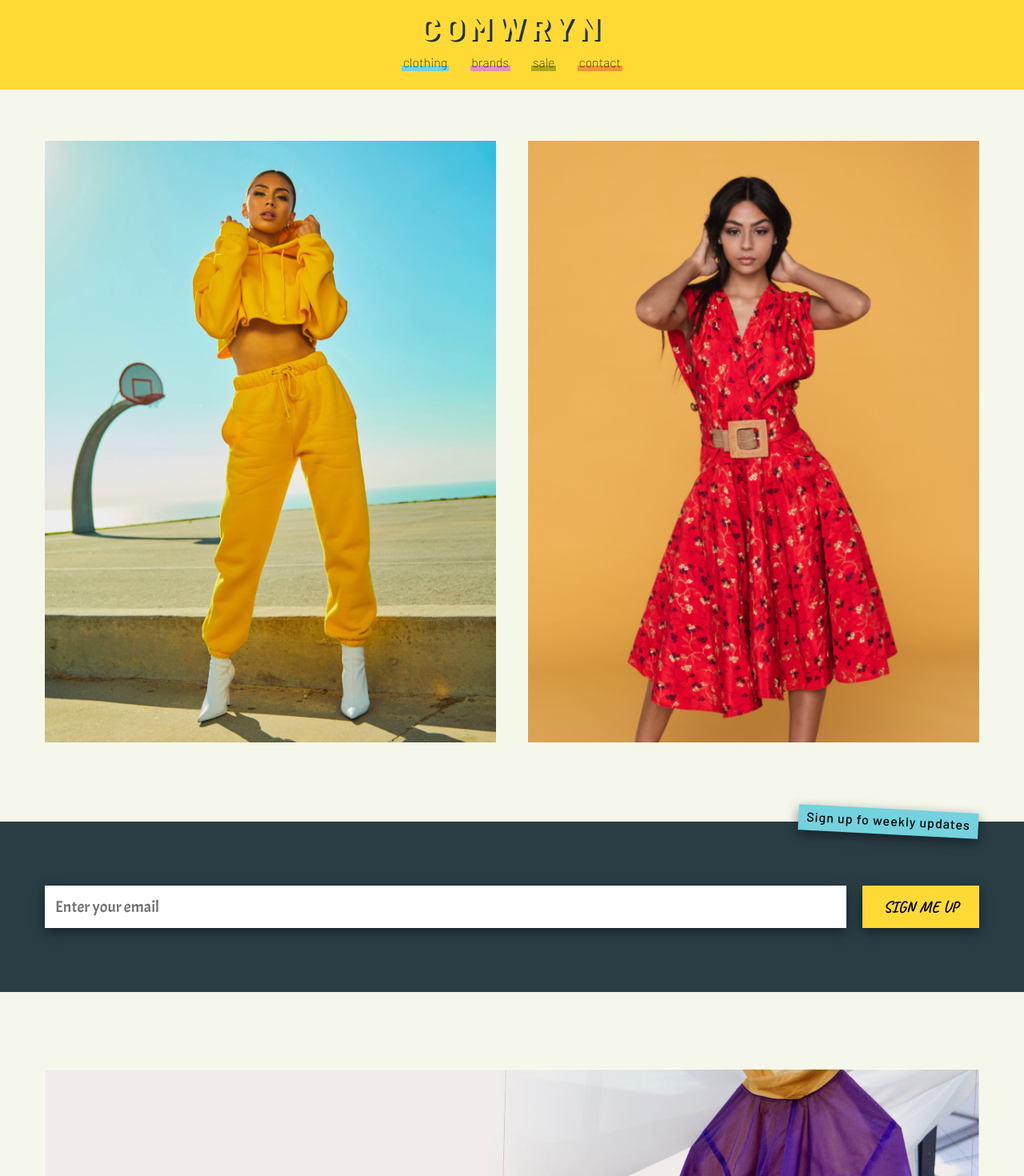
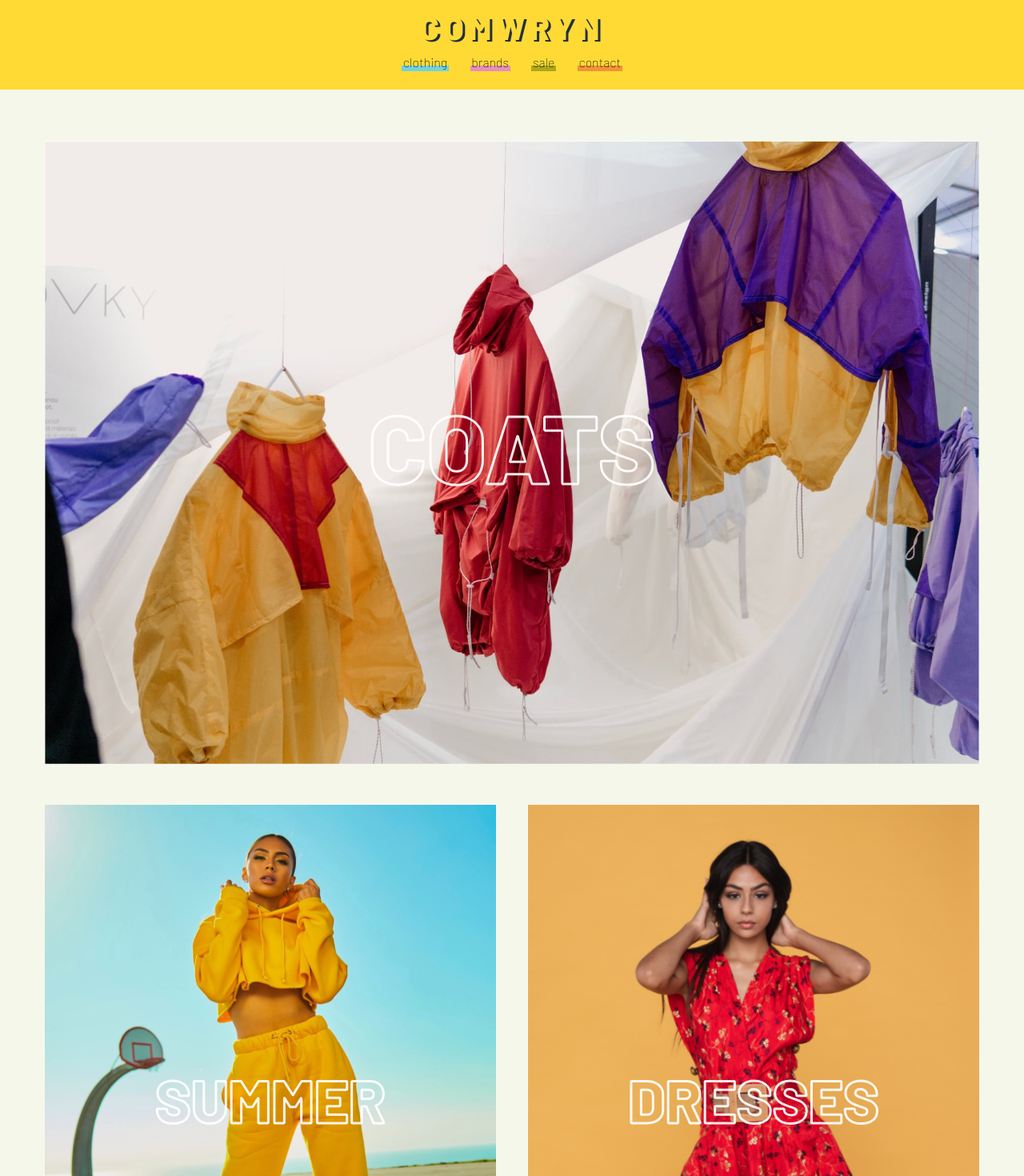
Before and after one commit to cameronteconway/store, a React (Create React App) app: page / in a window 1280 px wide. Shown: the top 1470 px of the page at 80% size. Built offline with nearby package versions, Linux system fonts and the light colour scheme; a web font is replaced by a local one.

Commit message:
webkit appearance update 1

```diff
--- a/src/components/App.css
+++ b/src/components/App.css
@@ -14,8 +14,6 @@
     --purple: #792359;
     --kakhi: #847b51;
     --white: #e9e8e8;
-    --cream: #fcf5c7;
-    --red: #fa9092;
     --twitter: #1da1f2;
     --youtube: #ff0000;
 }
@@ -42,8 +40,9 @@ section {
     padding: 3rem 0;
 }
 section:first-of-type {
-    padding-top: 40px;
+    padding-bottom: 0px;
 }
+
 section:last-of-type {
     padding-bottom: 4rem;
 }
--- a/src/components/App.js
+++ b/src/components/App.js
@@ -6,7 +6,6 @@ import Signup from './Signup';
 import Footer from './Footer';
 import SingleProduct from './SingleProduct';
 import DoubleProduct from './DoubleProduct';
-// import SocialSignup from './SocialSignup';
 
 import './App.css';
 import 'bootstrap-icons/font/bootstrap-icons.css';
@@ -18,11 +17,10 @@ const App = () => {
         <div>
             <Header />
             <main id='content'>
+                <SingleProduct data={singleProduct} />
+                {/* <Signup /> */}
                 <DoubleProduct data={doubleProduct} />
-                <Signup />
-                <SingleProduct data={singleProduct} />
-                {/* <SocialSignup /> */}
-                <Social />
+                {/* <Social /> */}
                 <Blogs data={blogsData} />
             </main>
             <Footer />
--- a/src/components/Blog.js
+++ b/src/components/Blog.js
@@ -11,7 +11,12 @@ const Blog = ({ content }) => {
                     {content.day} {content.month}, {content.year}
                 </span>
                 <p>{content.description}</p>
-                <a href={content.link} className='read-more'>
+                <a
+                    href={content.link}
+                    className='read-more'
+                    target='_blank'
+                    rel='noopener noreferrer'
+                >
                     Read More
                 </a>
                 <div className='blog-detail'>
--- a/src/components/DoubleProduct.css
+++ b/src/components/DoubleProduct.css
@@ -20,22 +20,26 @@
 }
 .double-product-container a.single-product .product-info {
     position: absolute;
-    display: none;
 }
 .double-product-container a.single-product:hover .product-info,
 .double-product-container a.single-product:focus .product-info {
     display: block;
 }
 .double-product-container a.single-product .product-info span {
-    font-family: 'Acme', sans-serif;
-    font-size: 65px;
-    filter: drop-shadow(0.05em 0.05em var(--secondary));
+    font-size: 60px;
     font-weight: 700;
-    color: var(--primary);
+    color: transparent;
     position: relative;
     top: -10px;
-    text-transform: lowercase;
+    text-transform: uppercase;
+    -webkit-text-stroke-width: 2px;
+    -webkit-text-stroke-color: var(--white);
+    mix-blend-mode: screen;
 }
+.double-product-container a.single-product:hover .product-info span {
+    color: var(--white);
+}
+
 .double-product-container .single-product .img-container img {
     width: 100%;
     height: auto;
@@ -50,6 +54,8 @@
 @media only screen and (min-width: 768px) {
     .double-product-container a.single-product .product-info span {
         font-size: 75px;
+        font-weight: 800;
+        -webkit-text-stroke-width: 3px;
     }
 }
 
--- a/src/components/Signup.css
+++ b/src/components/Signup.css
@@ -17,31 +17,31 @@
     row-gap: 20px;
 }
 .colour-block-signup form .input-box {
-    border: 1px solid white;
+    border: 1px solid var(--white);
     padding: 0.75rem 0.75rem;
     width: 450px;
     font-size: 20px;
     font-family: 'Acme', sans-serif;
     box-shadow: rgba(0, 0, 0, 0.45) 0px 5px 15px;
     width: 100%;
-    -webkit-appearance: none;
-    -webkit-border-radius: 0px;
+    appearance: none;
+    border-radius: 0px;
 }
 .colour-block-signup form .input-box:hover,
 .colour-block-signup form .input-box:focus {
     outline: 3px solid var(--primary);
 }
 .colour-block-signup form .submit-button {
-    border: 2px solid var(--primary);
+    border: 2px solid var(--olive);
     padding: 0.75rem 1.5rem;
-    background-color: var(--primary);
+    background-color: var(--olive);
     text-transform: uppercase;
     font-size: 20px;
     font-weight: bolder;
     font-family: 'Caveat', cursive;
     box-shadow: rgba(0, 0, 0, 0.45) 0px 5px 15px;
     -webkit-appearance: none;
-    -webkit-border-radius: 0px;
+    border-radius: 0px;
 }
 .colour-block-signup form .submit-button:hover,
 .colour-block-signup form .submit-button:focus {
@@ -53,12 +53,11 @@
 .weekly {
     position: absolute;
     top: -48px;
-    right: 17px;
     padding: 5px 10px 8px 10px;
     font-weight: 500;
     letter-spacing: 1px;
-    background-color: var(--cyan);
-    transform: rotate(3deg);
+    background-color: var(--orange);
+    transform: rotate(-3deg);
     box-shadow: rgba(0, 0, 0, 0.45) 0px 5px 15px;
 }
 
@@ -88,14 +87,7 @@
         width: 100%;
     }
     .colour-block-signup form .submit-button {
-        border: 2px solid var(--primary);
         padding: 0.75rem 1.5rem;
-        background-color: var(--primary);
-        text-transform: uppercase;
-        font-size: 20px;
-        font-weight: bolder;
-        font-family: 'Caveat', cursive;
-        box-shadow: rgba(0, 0, 0, 0.45) 0px 5px 15px;
     }
 }
 
--- a/src/components/SingleProduct.css
+++ b/src/components/SingleProduct.css
@@ -18,21 +18,24 @@
 }
 .single-product-container a .product-info {
     position: absolute;
-    display: none;
 }
 .single-product-container a:hover .product-info,
 .single-product-container a:focus .product-info {
     display: block;
 }
 .single-product-container a .product-info span {
-    font-family: 'Acme', sans-serif;
-    font-size: 80px;
-    filter: drop-shadow(0.05em 0.05em var(--secondary));
+    font-size: 60px;
     font-weight: 700;
-    color: var(--primary);
+    color: transparent;
     position: relative;
     top: -10px;
-    text-transform: lowercase;
+    text-transform: uppercase;
+    -webkit-text-stroke-width: 2px;
+    -webkit-text-stroke-color: var(--white);
+    mix-blend-mode: screen;
+}
+.single-product-container a:hover .product-info span {
+    color: var(--white);
 }
 
 @media only screen and (min-width: 600px) {
@@ -42,6 +45,11 @@
 }
 
 @media only screen and (min-width: 768px) {
+    .single-product-container a .product-info span {
+        font-size: 120px;
+        font-weight: 800;
+        -webkit-text-stroke-width: 3px;
+    }
 }
 
 @media only screen and (min-width: 992px) {
```
Also changed, not shown: src/components/SocialSignup.css (deleted, +0 -32 lines), src/components/SocialSignup.js (deleted, +0 -27 lines).
